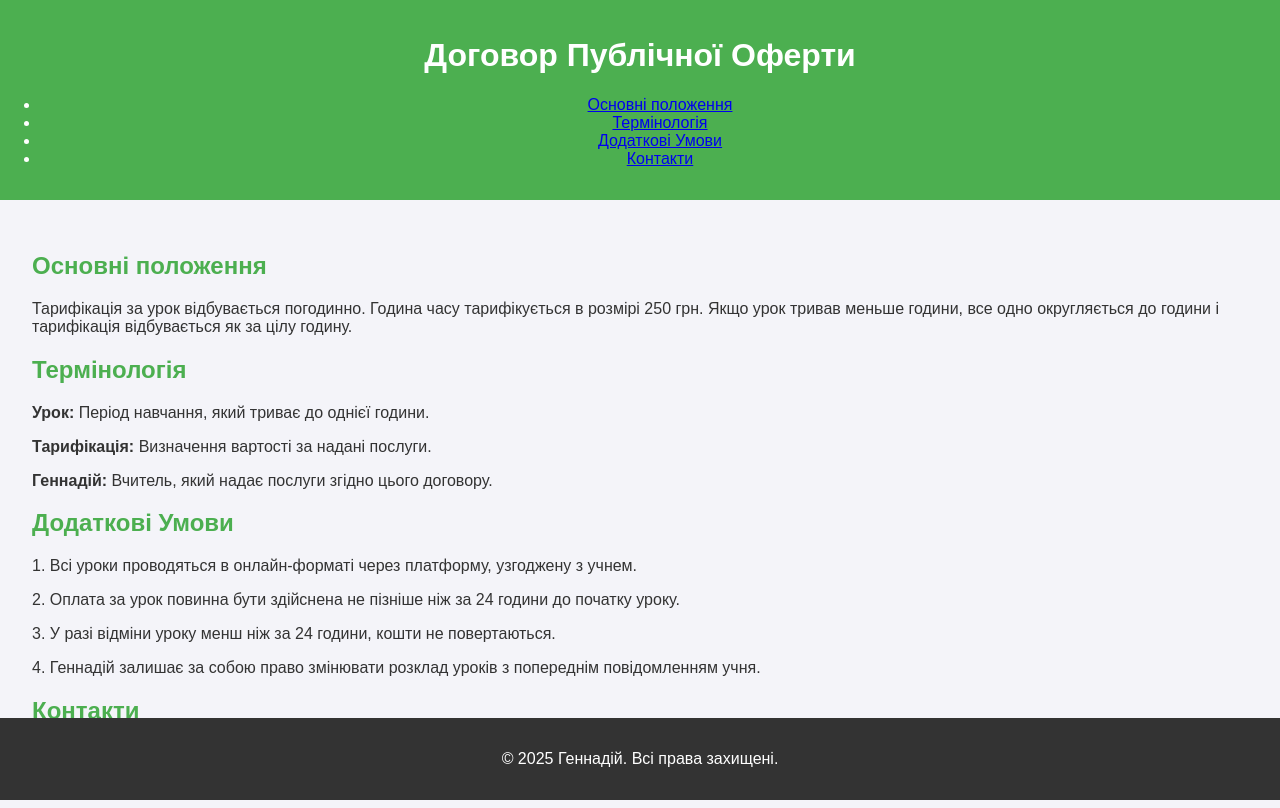
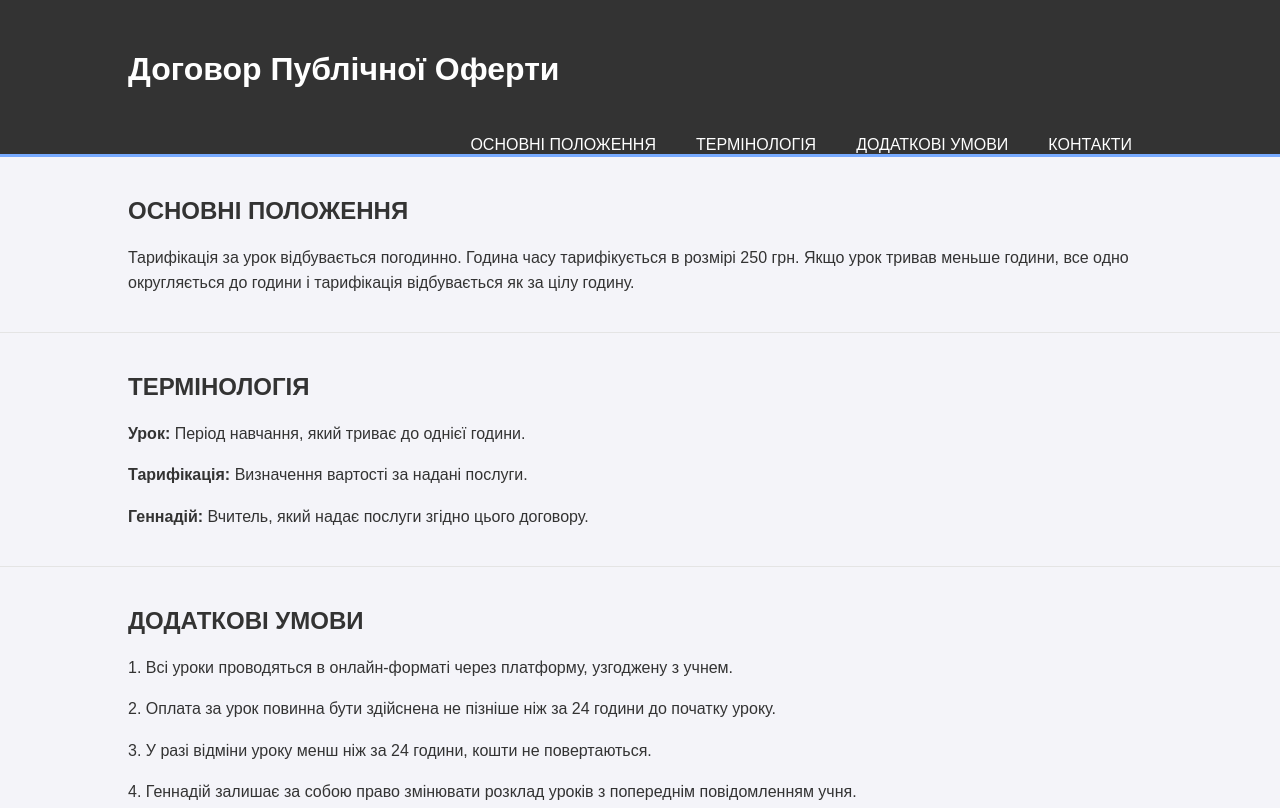
Before and after one commit to Phunkinator/terms, a plain HTML site: page index.html in a window 1280 px wide. Shown: the top 808 px of the page. Drawn offline with Linux system fonts and the light colour scheme.

Commit message:
Update styles.css

```diff
--- a/styles.css
+++ b/styles.css
@@ -1,32 +1,85 @@
 body {
-  font-family: Arial, sans-serif;
+  font-family: 'Arial', sans-serif;
   margin: 0;
   padding: 0;
   background-color: #f4f4f9;
   color: #333;
 }
 
-header {
-  background-color: #4CAF50;
-  color: white;
-  padding: 1em 0;
-  text-align: center;
+.container {
+  width: 80%;
+  margin: auto;
+  overflow: hidden;
 }
 
-main {
-  padding: 2em;
+header {
+  background: #333;
+  color: #fff;
+  padding-top: 30px;
+  min-height: 70px;
+  border-bottom: #77aaff 3px solid;
 }
 
-h2 {
-  color: #4CAF50;
+header a {
+  color: #fff;
+  text-decoration: none;
+  text-transform: uppercase;
+  font-size: 16px;
+}
+
+header ul {
+  padding: 0;
+  list-style: none;
+}
+
+header li {
+  float: left;
+  display: inline;
+  padding: 0 20px 0 20px;
+}
+
+header #branding {
+  float: left;
+}
+
+header #branding h1 {
+  margin: 0;
+}
+
+header nav {
+  float: right;
+  margin-top: 10px;
+}
+
+header .highlight, header .current a {
+  color: #77aaff;
+  font-weight: bold;
+}
+
+header a:hover {
+  color: #77aaff;
+  font-weight: bold;
+}
+
+.section {
+  padding: 20px 0;
+  border-bottom: #e4e4e4 1px solid;
+}
+
+.section h2 {
+  color: #333;
+  text-transform: uppercase;
+  margin-bottom: 20px;
+}
+
+.section p {
+  line-height: 1.6em;
 }
 
 footer {
-  background-color: #333;
-  color: white;
+  background: #333;
+  color: #fff;
   text-align: center;
-  padding: 1em 0;
-  position: fixed;
-  bottom: 0;
-  width: 100%;
+  padding: 30px 0;
+  margin-top: 40px;
 }
```
